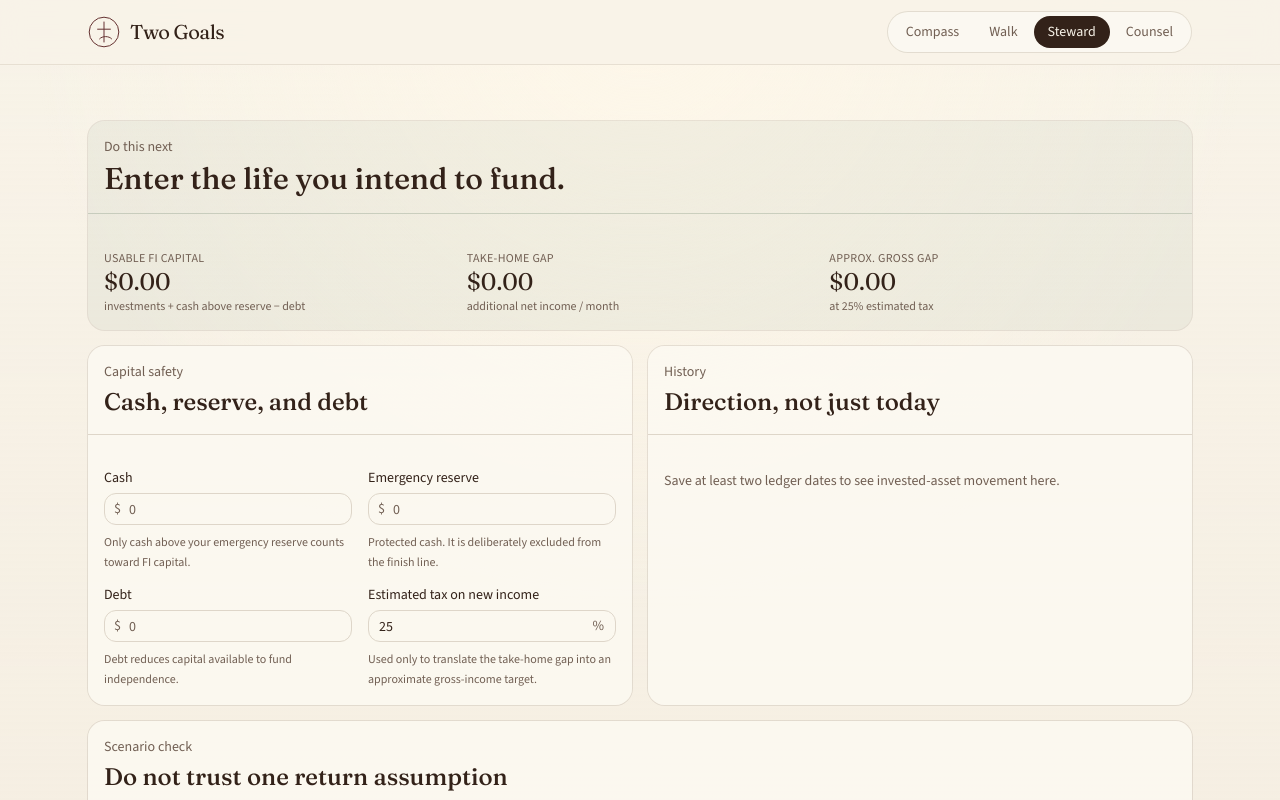
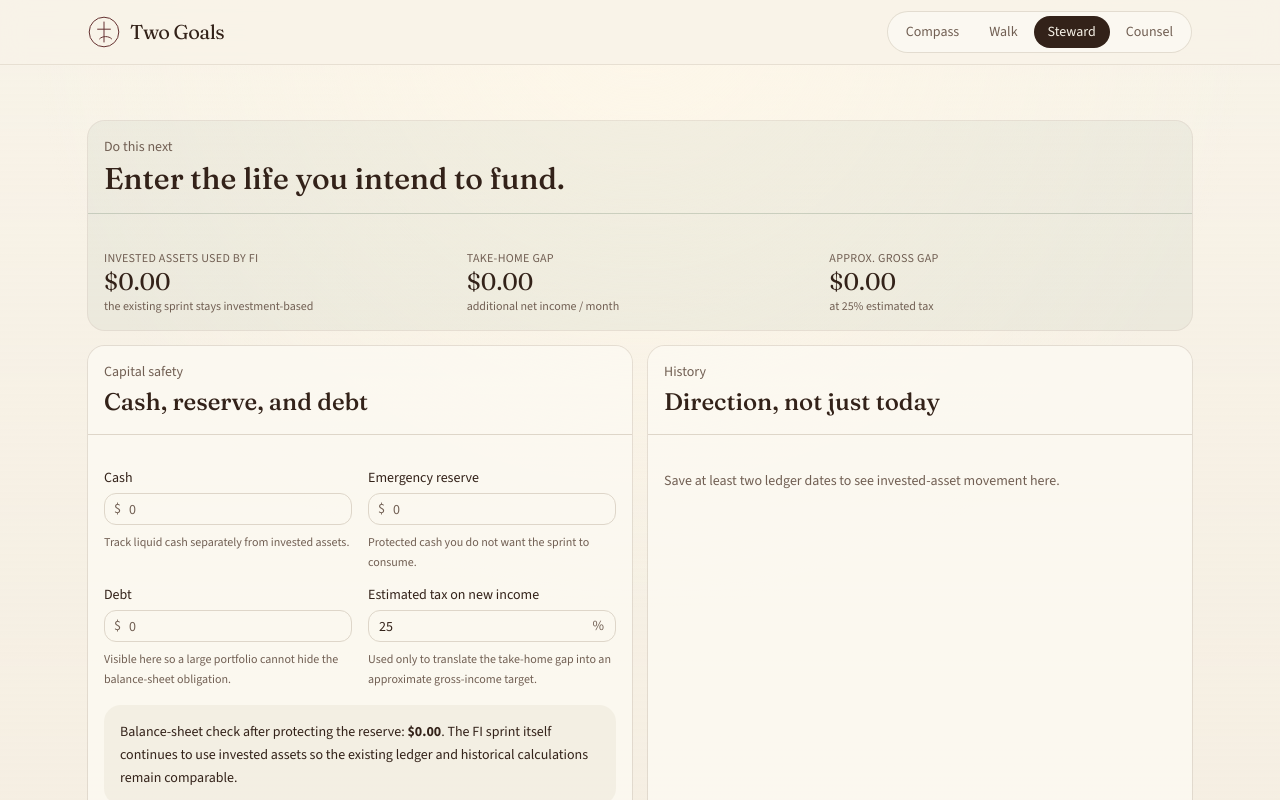
Before and after one commit to alexsulpizio-stack/two-goals, a Next.js app: page /steward in a window 1280 px wide. Shown: the top 800 px of the page. Built offline with nearby package versions, Linux system fonts and the light colour scheme.

Commit message:
Clarify balance-sheet safety versus FI capital

```diff
--- a/src/components/steward-insights.tsx
+++ b/src/components/steward-insights.tsx
@@ -7,6 +7,7 @@ import { Input } from "@/components/ui/input";
 import { Label } from "@/components/ui/label";
 import { useAppState } from "@/hooks/use-app-state";
 import {
+  balanceSheetPosition,
   formatDuration,
   formatMoney,
   independencePlan,
@@ -19,15 +20,7 @@ function numberValue(raw: string) {
   return Number.isFinite(value) ? Math.max(0, value) : 0;
 }
 
-function ScenarioCard({
-  label,
-  finance,
-  returnRate,
-}: {
-  label: string;
-  finance: FinanceInputs;
-  returnRate: number;
-}) {
+function ScenarioCard({ label, finance, returnRate }: { label: string; finance: FinanceInputs; returnRate: number }) {
   const scenario = { ...finance, expectedReturn: returnRate };
   const plan = independencePlan(scenario);
   const sprint = sprintPlan(scenario, scenario.targetMonths);
@@ -55,36 +48,20 @@ function ScenarioCard({
 function Trend({ snapshots }: { snapshots: { date: string; netWorth: number }[] }) {
   const points = snapshots.slice(0, 8).reverse();
   if (points.length < 2) {
-    return (
-      <p className="text-sm text-muted-foreground">
-        Save at least two ledger dates to see invested-asset movement here.
-      </p>
-    );
+    return <p className="text-sm text-muted-foreground">Save at least two ledger dates to see invested-asset movement here.</p>;
   }
-
   const max = Math.max(...points.map((item) => Math.max(0, item.netWorth)), 1);
-  const first = points[0]!.netWorth;
-  const last = points[points.length - 1]!.netWorth;
-  const change = last - first;
-
+  const change = points[points.length - 1]!.netWorth - points[0]!.netWorth;
   return (
     <div className="flex flex-col gap-4">
-      <p className="text-sm">
-        {change >= 0 ? "Up" : "Down"} {formatMoney(Math.abs(change))} across the saved dates shown.
-      </p>
+      <p className="text-sm">{change >= 0 ? "Up" : "Down"} {formatMoney(Math.abs(change))} across the saved dates shown.</p>
       <div className="flex h-28 items-end gap-2" aria-label="Invested asset history">
         {points.map((point) => {
           const height = Math.max(4, (Math.max(0, point.netWorth) / max) * 100);
           return (
             <div key={point.date} className="flex min-w-0 flex-1 flex-col items-center justify-end gap-1">
-              <span className="text-[10px] tabular-nums text-muted-foreground">
-                {formatMoney(point.netWorth)}
-              </span>
-              <div
-                className="w-full rounded-t-md bg-steward/70"
-                style={{ height: `${height}%` }}
-                title={`${point.date}: ${formatMoney(point.netWorth)}`}
-              />
+              <span className="text-[10px] tabular-nums text-muted-foreground">{formatMoney(point.netWorth)}</span>
+              <div className="w-full rounded-t-md bg-steward/70" style={{ height: `${height}%` }} title={`${point.date}: ${formatMoney(point.netWorth)}`} />
               <span className="text-[10px] text-muted-foreground">{point.date.slice(5)}</span>
             </div>
           );
@@ -98,23 +75,14 @@ export function StewardInsights() {
   const { state, setState } = useAppState();
   const finance = state.finance;
   const plan = useMemo(() => independencePlan(finance), [finance]);
-  const sprint = useMemo(
-    () => sprintPlan(finance, finance.targetMonths),
-    [finance]
-  );
-
+  const sprint = useMemo(() => sprintPlan(finance, finance.targetMonths), [finance]);
+  const balanceSheet = balanceSheetPosition(finance);
   const conservative = Math.max(0, finance.expectedReturn - 3);
   const optimistic = Math.min(10, finance.expectedReturn + 2);
 
-  const saveNumber = (
-    key: "cash" | "emergencyReserve" | "debt" | "estimatedTaxRate",
-    raw: string
-  ) => {
+  const saveNumber = (key: "cash" | "emergencyReserve" | "debt" | "estimatedTaxRate", raw: string) => {
     const value = key === "estimatedTaxRate" ? Math.min(60, numberValue(raw)) : numberValue(raw);
-    setState((previous) => ({
-      ...previous,
-      finance: { ...previous.finance, [key]: value },
-    }));
+    setState((previous) => ({ ...previous, finance: { ...previous.finance, [key]: value } }));
   };
 
   const headline = !plan.hasInputs
@@ -134,9 +102,9 @@ export function StewardInsights() {
         </CardHeader>
         <CardContent className="grid gap-4 pt-5 md:grid-cols-3">
           <div>
-            <p className="text-xs tracking-wide text-muted-foreground uppercase">Usable FI capital</p>
+            <p className="text-xs tracking-wide text-muted-foreground uppercase">Invested assets used by FI</p>
             <p className="font-heading text-2xl tabular-nums">{formatMoney(plan.fiCapital)}</p>
-            <p className="text-xs text-muted-foreground">investments + cash above reserve − debt</p>
+            <p className="text-xs text-muted-foreground">the existing sprint stays investment-based</p>
           </div>
           <div>
             <p className="text-xs tracking-wide text-muted-foreground uppercase">Take-home gap</p>
@@ -145,9 +113,7 @@ export function StewardInsights() {
           </div>
           <div>
             <p className="text-xs tracking-wide text-muted-foreground uppercase">Approx. gross gap</p>
-            <p className="font-heading text-2xl tabular-nums">
-              {Number.isFinite(sprint.grossIncomeLift) ? formatMoney(sprint.grossIncomeLift) : "—"}
-            </p>
+            <p className="font-heading text-2xl tabular-nums">{Number.isFinite(sprint.grossIncomeLift) ? formatMoney(sprint.grossIncomeLift) : "—"}</p>
             <p className="text-xs text-muted-foreground">at {finance.estimatedTaxRate}% estimated tax</p>
           </div>
         </CardContent>
@@ -160,42 +126,19 @@ export function StewardInsights() {
             <CardTitle className="font-heading text-2xl">Cash, reserve, and debt</CardTitle>
           </CardHeader>
           <CardContent className="grid gap-4 pt-5 sm:grid-cols-2">
-            <MoneyInput
-              id="fi-cash"
-              label="Cash"
-              value={finance.cash}
-              hint="Only cash above your emergency reserve counts toward FI capital."
-              onSave={(raw) => saveNumber("cash", raw)}
-            />
-            <MoneyInput
-              id="fi-reserve"
-              label="Emergency reserve"
-              value={finance.emergencyReserve}
-              hint="Protected cash. It is deliberately excluded from the finish line."
-              onSave={(raw) => saveNumber("emergencyReserve", raw)}
-            />
-            <MoneyInput
-              id="fi-debt"
-              label="Debt"
-              value={finance.debt}
-              hint="Debt reduces capital available to fund independence."
-              onSave={(raw) => saveNumber("debt", raw)}
-            />
+            <MoneyInput id="fi-cash" label="Cash" value={finance.cash} hint="Track liquid cash separately from invested assets." onSave={(raw) => saveNumber("cash", raw)} />
+            <MoneyInput id="fi-reserve" label="Emergency reserve" value={finance.emergencyReserve} hint="Protected cash you do not want the sprint to consume." onSave={(raw) => saveNumber("emergencyReserve", raw)} />
+            <MoneyInput id="fi-debt" label="Debt" value={finance.debt} hint="Visible here so a large portfolio cannot hide the balance-sheet obligation." onSave={(raw) => saveNumber("debt", raw)} />
             <div className="flex flex-col gap-2">
               <Label htmlFor="fi-tax-rate">Estimated tax on new income</Label>
               <div className="relative">
-                <Input
-                  id="fi-tax-rate"
-                  inputMode="decimal"
-                  defaultValue={finance.estimatedTaxRate}
-                  onBlur={(event) => saveNumber("estimatedTaxRate", event.target.value)}
-                  className="pr-8"
-                />
+                <Input id="fi-tax-rate" inputMode="decimal" defaultValue={finance.estimatedTaxRate} onBlur={(event) => saveNumber("estimatedTaxRate", event.target.value)} className="pr-8" />
                 <span className="pointer-events-none absolute top-1/2 right-3 -translate-y-1/2 text-sm text-muted-foreground">%</span>
               </div>
-              <p className="text-xs leading-relaxed text-muted-foreground">
-                Used only to translate the take-home gap into an approximate gross-income target.
-              </p>
+              <p className="text-xs leading-relaxed text-muted-foreground">Used only to translate the take-home gap into an approximate gross-income target.</p>
+            </div>
+            <div className="sm:col-span-2 rounded-xl bg-muted/60 p-4 text-sm leading-relaxed">
+              Balance-sheet check after protecting the reserve: <strong>{formatMoney(balanceSheet)}</strong>. The FI sprint itself continues to use invested assets so the existing ledger and historical calculations remain comparable.
             </div>
           </CardContent>
         </Card>
@@ -205,9 +148,7 @@ export function StewardInsights() {
             <CardDescription>History</CardDescription>
             <CardTitle className="font-heading text-2xl">Direction, not just today</CardTitle>
           </CardHeader>
-          <CardContent className="pt-5">
-            <Trend snapshots={state.snapshots} />
-          </CardContent>
+          <CardContent className="pt-5"><Trend snapshots={state.snapshots} /></CardContent>
         </Card>
       </section>
 
@@ -226,32 +167,13 @@ export function StewardInsights() {
   );
 }
 
-function MoneyInput({
-  id,
-  label,
-  value,
-  hint,
-  onSave,
-}: {
-  id: string;
-  label: string;
-  value: number;
-  hint: string;
-  onSave: (raw: string) => void;
-}) {
+function MoneyInput({ id, label, value, hint, onSave }: { id: string; label: string; value: number; hint: string; onSave: (raw: string) => void }) {
   return (
     <div className="flex flex-col gap-2">
       <Label htmlFor={id}>{label}</Label>
       <div className="relative">
         <span className="pointer-events-none absolute top-1/2 left-2.5 -translate-y-1/2 text-sm text-muted-foreground">$</span>
-        <Input
-          id={id}
-          inputMode="decimal"
-          className="pl-6"
-          defaultValue={value || ""}
-          placeholder="0"
-          onBlur={(event) => onSave(event.target.value)}
-        />
+        <Input id={id} inputMode="decimal" className="pl-6" defaultValue={value || ""} placeholder="0" onBlur={(event) => onSave(event.target.value)} />
       </div>
       <p className="text-xs leading-relaxed text-muted-foreground">{hint}</p>
     </div>
```
